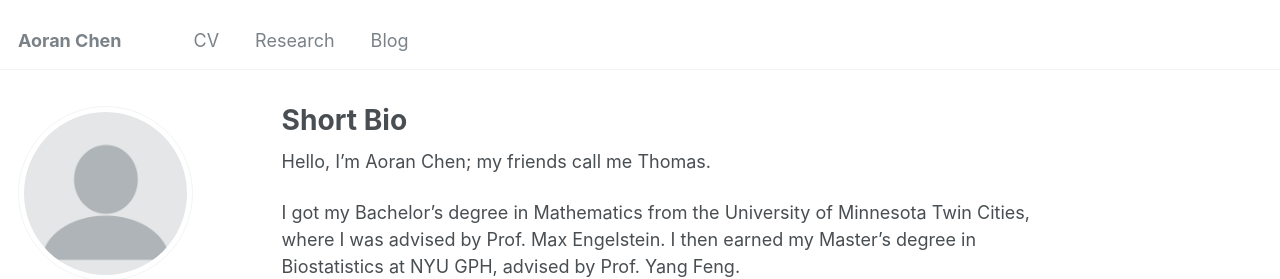
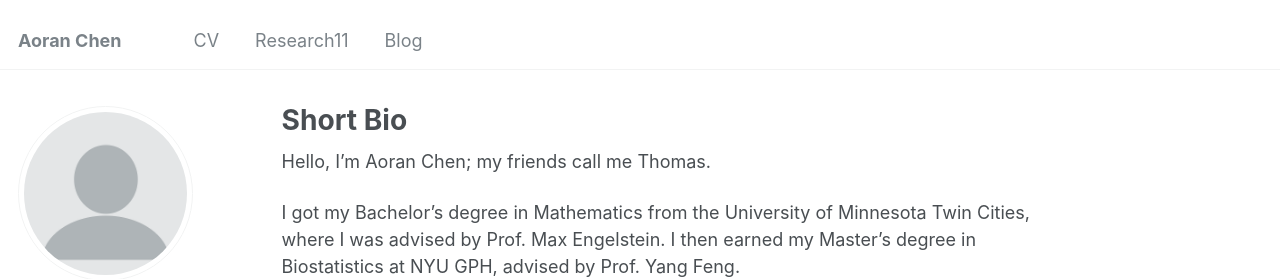
Before and after one commit to samohtaerg/samohtaerg.github.io, a Jekyll site: the page built from _pages/about.md, in a window 1280 px wide. Shown: the top 279 px of the page. Built offline with Jekyll 4.4.1, drawn with Linux system fonts in a browser that asks for light colours.

Commit message:
Update navigation.yml

```diff
--- a/_data/navigation.yml
+++ b/_data/navigation.yml
@@ -8,7 +8,7 @@ main:
   - title: "CV"
     url: /cv/
 
-  - title: "Research"
+  - title: "Research11"
     url: /Research/
 
   # - title: "Talks"
```
